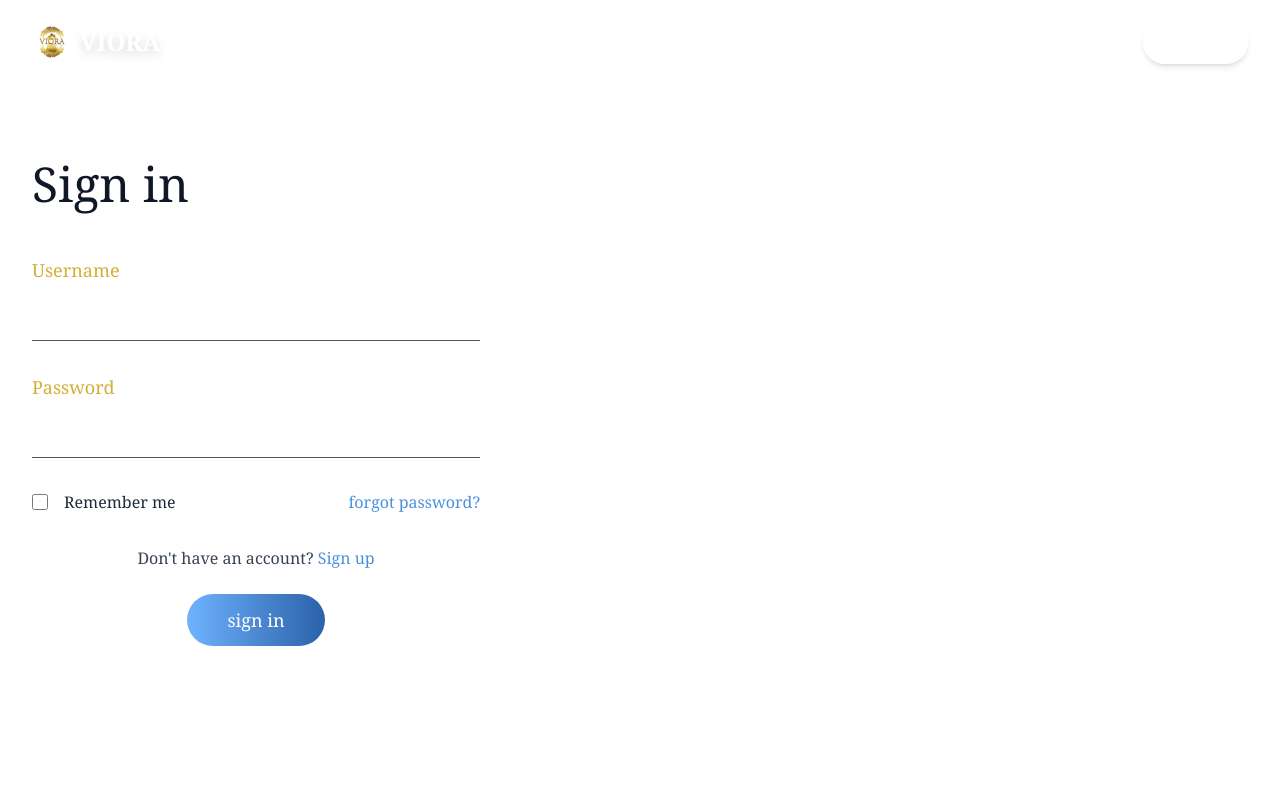
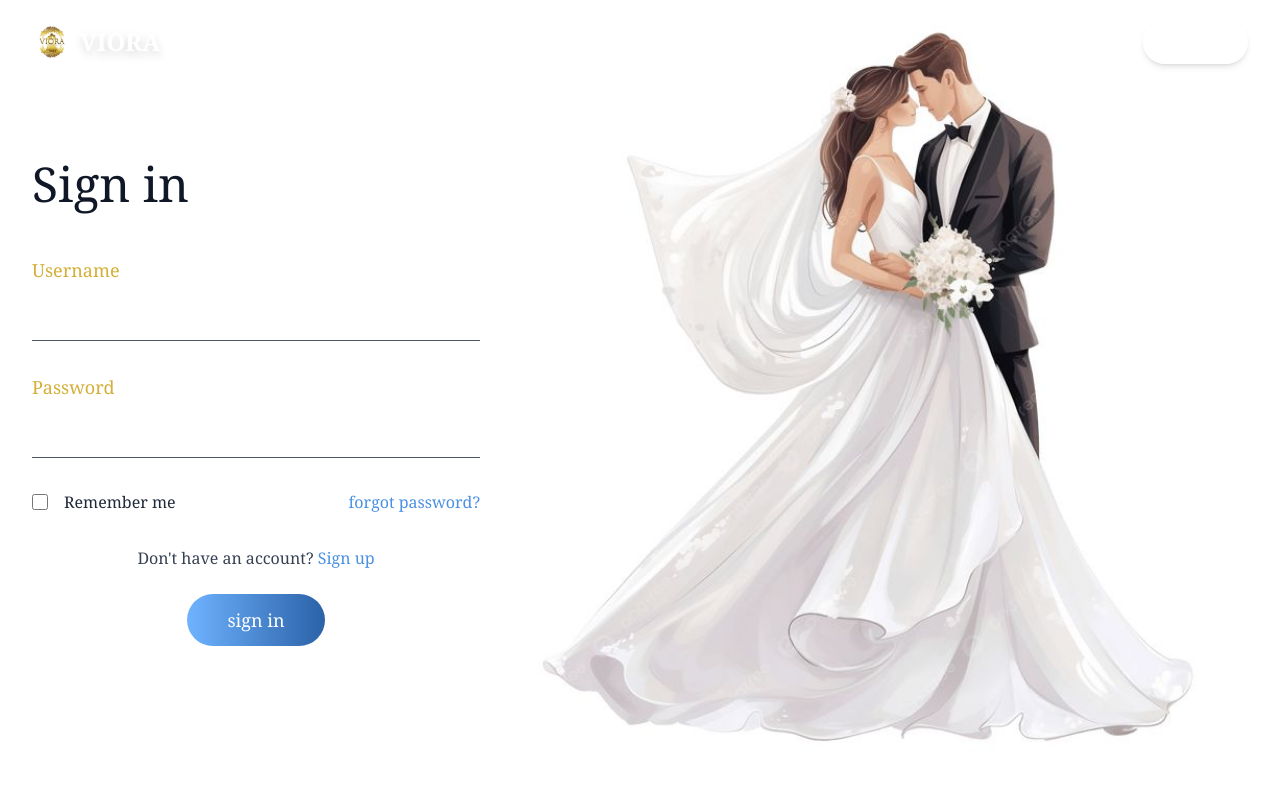
Before and after one commit to chaniru05/vite-viora, a React (Vite) app: page / in a window 1280 px wide. Shown: the top 800 px of the page. Built offline with nearby package versions, Linux system fonts and the light colour scheme; a web font is replaced by a local one.

Commit message:
user signin page done
added image and all set adde d afont  also

```diff
--- a/src/Pages/SignInPage.jsx
+++ b/src/Pages/SignInPage.jsx
@@ -57,6 +57,15 @@ const SigninPage = () => {
           </div>
         </form>
       </div>
+
+      {/* Right section - image */}
+      <div className="hidden md:flex w-full items-center justify-center">
+        <img
+          src="src/assets/couple.png"
+          alt="Couple kissing"
+          className="w-full h-full object-cover rounded-l-5xl"
+        />
+      </div>
     </div>
   )
 }
```
